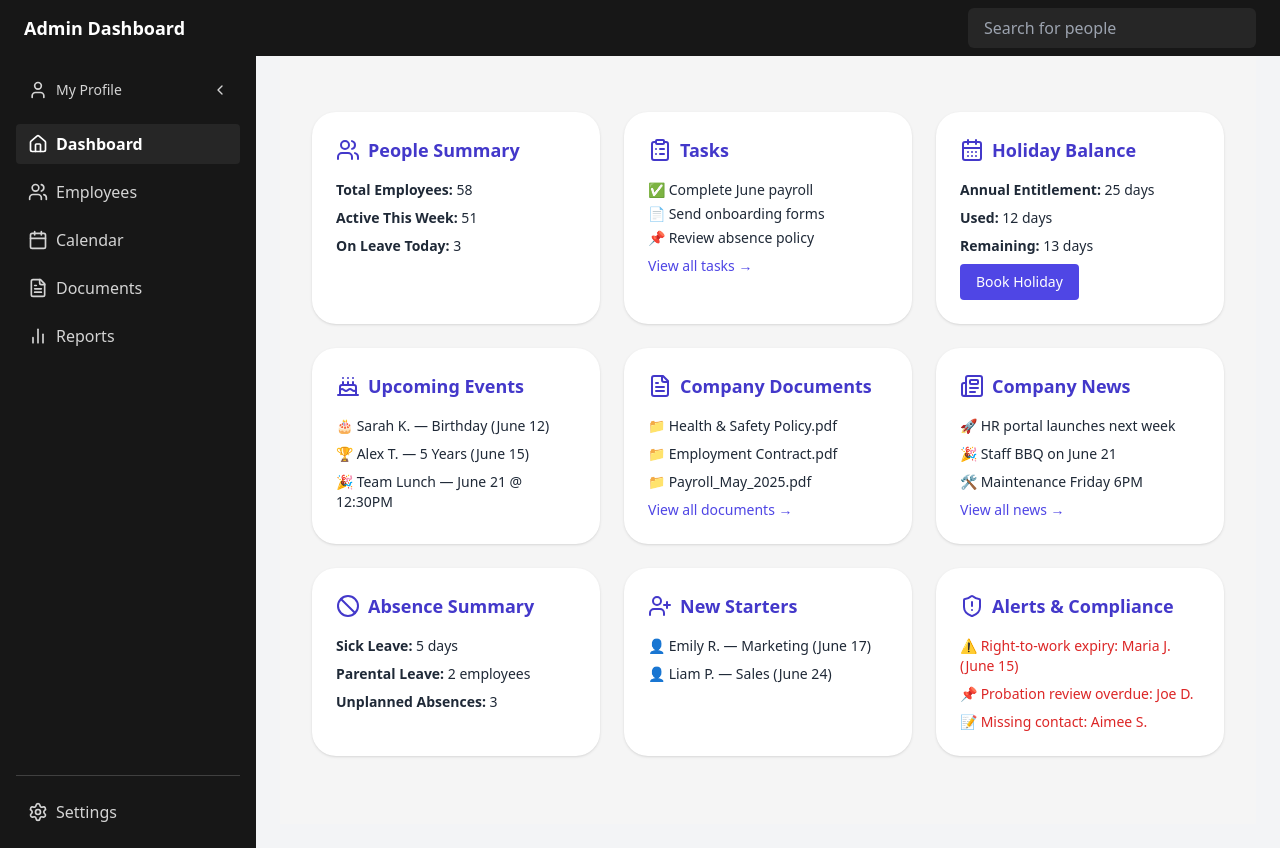
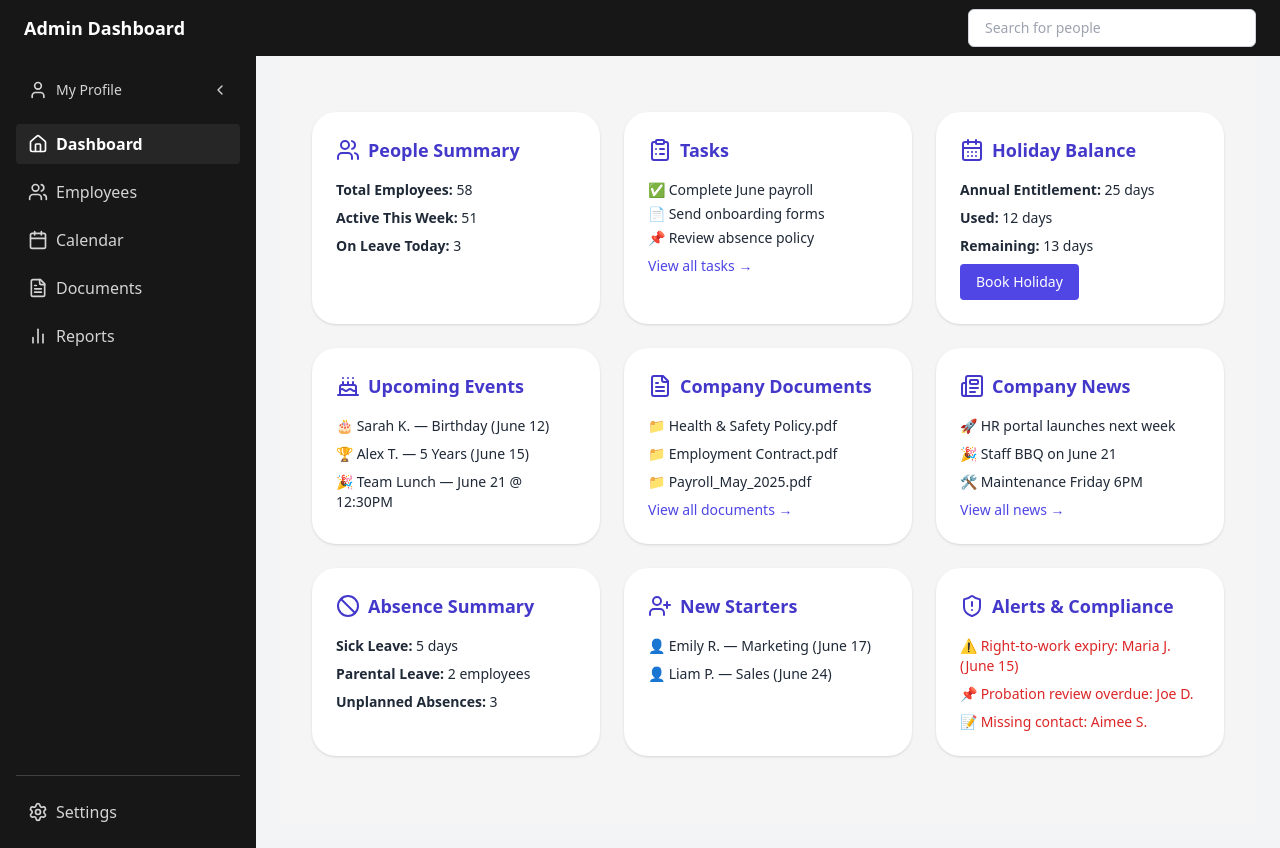
Before and after one commit to VacationReady/corenz-frontend, a Next.js app: page /dashboard in a window 1280 px wide. Built offline with nearby package versions, Linux system fonts and the light colour scheme; no server answers.

Commit message:
Refactor: Unified design system components on Employees page

```diff
--- a/components/ui/Button.tsx
+++ b/components/ui/Button.tsx
@@ -7,7 +7,7 @@ const button = cva(
   {
     variants: {
       variant: {
-        primary: "bg-primary text-white hover:bg-primary-dark",
+        primary: "bg-indigo-600 text-white hover:bg-indigo-700",
         ghost: "bg-transparent hover:bg-gray-100 text-gray-800",
         danger: "bg-red-600 text-white hover:bg-red-700",
       },
@@ -27,15 +27,20 @@ const button = cva(
 export default function Button({
   children,
   className,
-  variant,
-  size,
+  variant = "primary",
+  size = "md",
+  type = "button",
   ...props
 }: React.ButtonHTMLAttributes<HTMLButtonElement> & {
   variant?: "primary" | "ghost" | "danger";
   size?: "sm" | "md" | "lg";
 }) {
   return (
-    <button className={clsx(button({ variant, size }), className)} {...props}>
+    <button
+      type={type}
+      className={clsx(button({ variant, size }), className)}
+      {...props}
+    >
       {children}
     </button>
   );
--- a/components/ui/Card.tsx
+++ b/components/ui/Card.tsx
@@ -4,17 +4,21 @@ export default function Card({
   title,
   icon,
   children,
+  className,
 }: {
-  title: string;
+  title?: string;
   icon?: React.ReactNode;
   children: React.ReactNode;
+  className?: string;
 }) {
   return (
-    <div className="bg-white rounded-2xl shadow p-6 h-full">
-      <div className="flex items-center mb-4 text-indigo-700">
-        {icon && <div className="w-6 h-6 mr-2">{icon}</div>}
-        <h2 className="text-lg font-semibold">{title}</h2>
-      </div>
+    <div className={`bg-white rounded-2xl shadow p-6 h-full ${className || ""}`}>
+      {title && (
+        <div className="flex items-center mb-4 text-indigo-700">
+          {icon && <div className="w-6 h-6 mr-2">{icon}</div>}
+          <h2 className="text-lg font-semibold">{title}</h2>
+        </div>
+      )}
       <div className="text-sm text-gray-800 space-y-2">{children}</div>
     </div>
   );
--- a/components/ui/Input.tsx
+++ b/components/ui/Input.tsx
@@ -1,14 +1,30 @@
+"use client";
 import React from "react";
+import clsx from "clsx";
 
-export default function Input({
-  placeholder = "Search...",
-  ...props
-}: React.InputHTMLAttributes<HTMLInputElement>) {
+type InputProps = React.InputHTMLAttributes<HTMLInputElement> & {
+  variant?: "default" | "dark";
+};
+
+const Input = React.forwardRef<HTMLInputElement, InputProps>(
+  ({ variant = "default", className, ...props }, ref) => {
+    const baseClasses =
+      "block w-full rounded-md border px-4 py-2 text-sm shadow-sm focus:outline-none focus:ring-2 focus:ring-indigo-500";
+    const variants = {
+      default: "bg-white border-gray-300 text-gray-900 placeholder-gray-400",
+      dark: "bg-neutral-800 border-neutral-700 text-white placeholder-gray-400",
+    };
+
     return (
       <input
-      className="bg-neutral-800 text-white placeholder-gray-400 px-4 py-2 rounded-md w-full focus:outline-none focus:ring-2 focus:ring-indigo-500"
-      placeholder={placeholder}
+        ref={ref}
+        className={clsx(baseClasses, variants[variant], className)}
         {...props}
       />
     );
   }
+);
+
+Input.displayName = "Input";
+
+export default Input;
```
Lines whose indentation alone changed are shown as unchanged.
